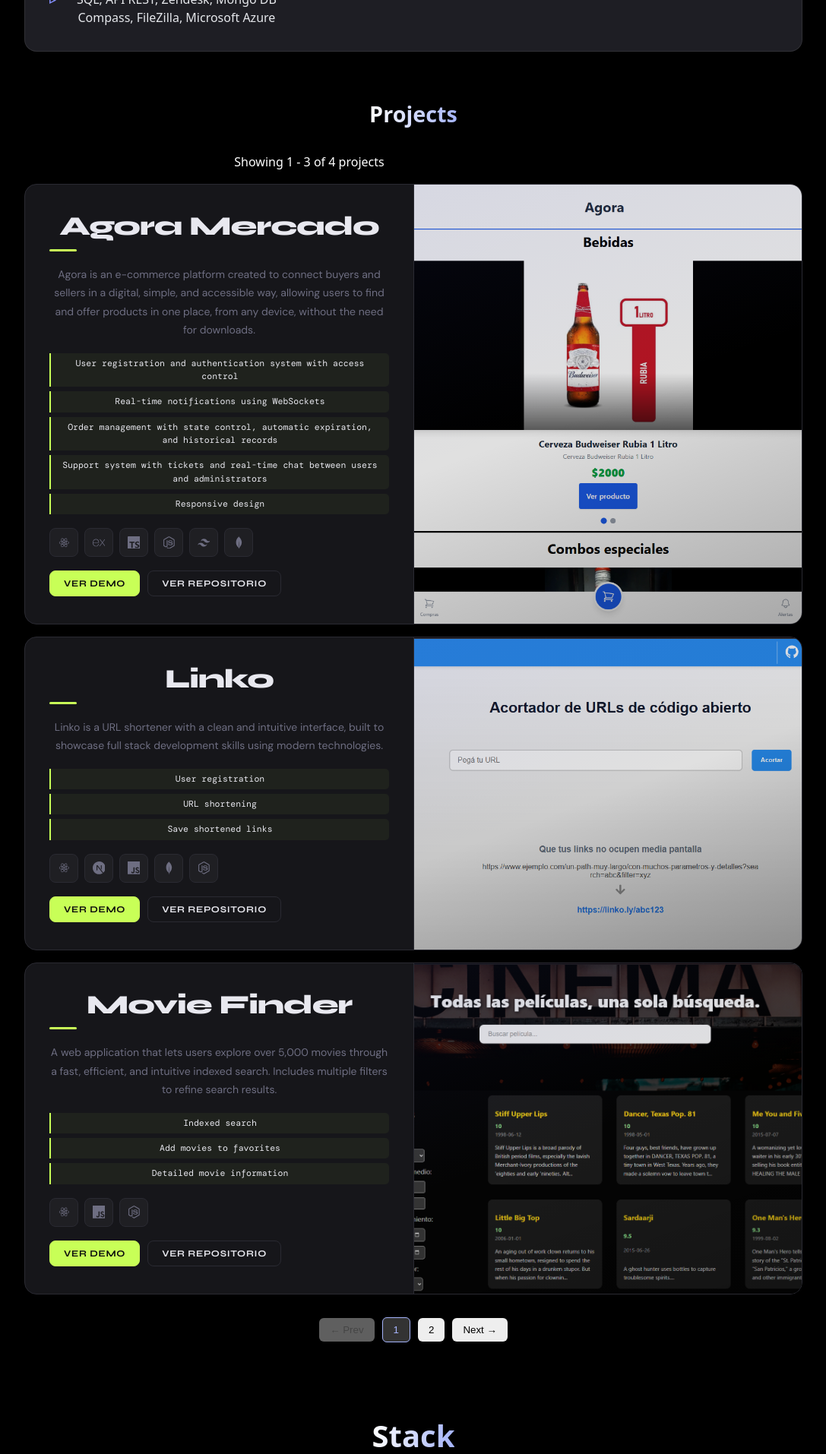
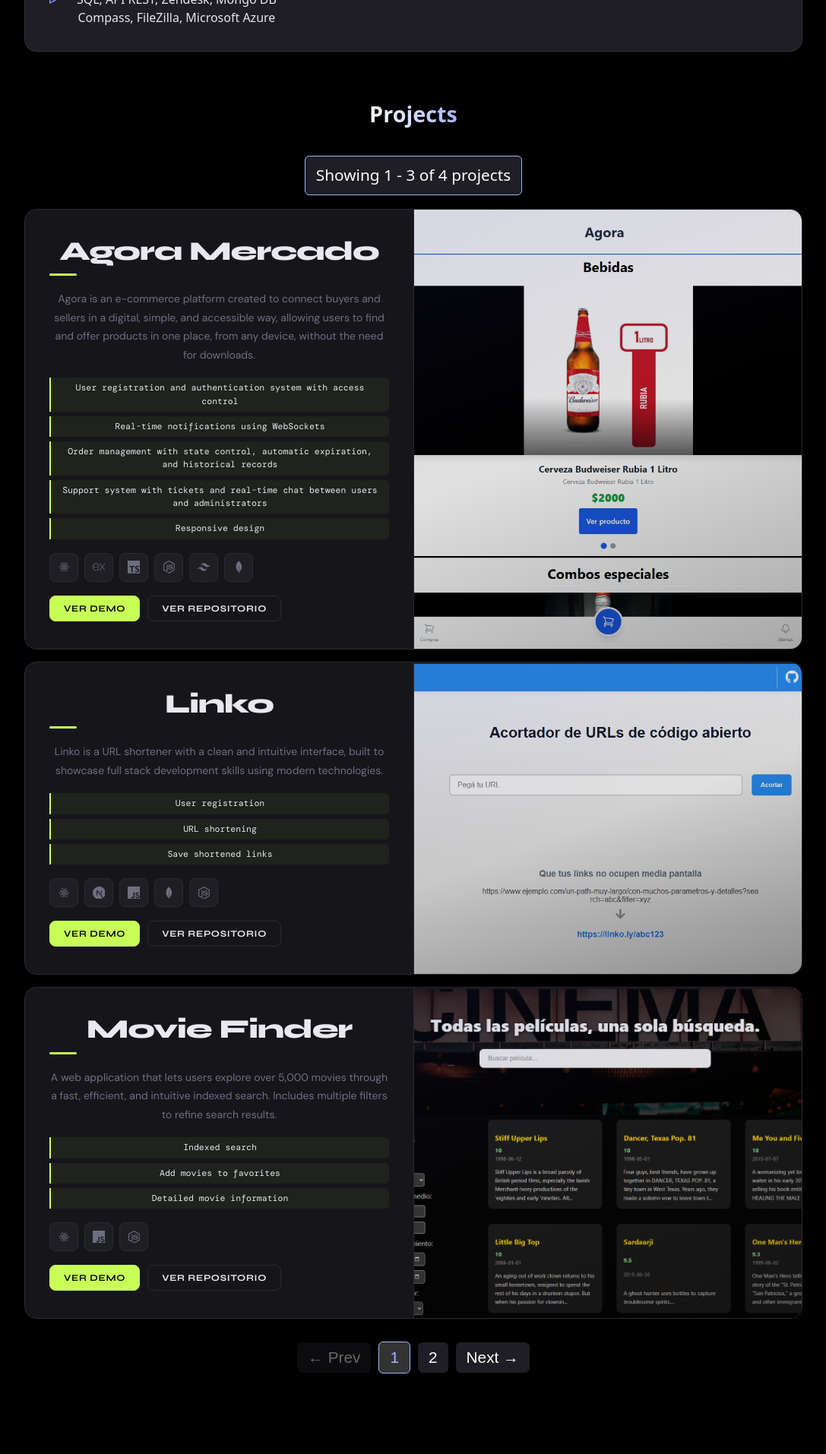
Before and after one commit to JoaquinGabriel17/portfolio-react, a Next.js app: page / in a window 1280 px wide. Shown: the part 1480-3394 px from the top of the page at 76% size, without its empty margins (96-1183 px from the left). Built offline with nearby package versions, Linux system fonts and the light colour scheme.

Commit message:
cambio en estilos del paginado

```diff
--- a/src/components/projects/Project.js
+++ b/src/components/projects/Project.js
@@ -49,9 +49,9 @@ const goToNext = () => {
         {lang === "es" ? "Proyectos" : "Projects"}
       </h1>
 
-      { lang === "es" ? <p>Mostrando {indexOfFirst + 1} - {Math.min(indexOfLast, ProjectsInfo?.length || 0)} de {ProjectsInfo?.length || 0} proyectos</p> :
+      { lang === "es" ? <p className={styles.paginationInfo}>Mostrando {indexOfFirst + 1} - {Math.min(indexOfLast, ProjectsInfo?.length || 0)} de {ProjectsInfo?.length || 0} proyectos</p> :
 
-      <p>Showing {indexOfFirst + 1} - {Math.min(indexOfLast, ProjectsInfo?.length || 0)} of {ProjectsInfo?.length || 0} projects</p>
+      <p className={styles.paginationInfo}>Showing {indexOfFirst + 1} - {Math.min(indexOfLast, ProjectsInfo?.length || 0)} of {ProjectsInfo?.length || 0} projects</p>
       }
 
       <div className={styles.projectCardContainer}>
--- a/src/components/projects/Project.module.css
+++ b/src/components/projects/Project.module.css
@@ -23,13 +23,16 @@
   border-radius: 6px;
   border: none;
   cursor: pointer;
-  background: #eee;
+  background: #1e1e24;
+  color: white;
+  font-size: 1.3rem;
   transition: 0.2s;
 }
 
 .pageButton:hover,
 .navButton:hover {
-  background: #ddd;
+  background: #383844;
+  color: #a5b4fc;
 }
 
 .activePage {
@@ -48,3 +51,19 @@
   opacity: 0.4;
   cursor: not-allowed;
 }
+.paginationInfo{
+  font-size: 1.3rem;
+  color: white;
+  padding: 8px 14px;
+  background: #1e1e24;
+  border-radius: 6px;
+  border: 1px solid #a5b4fc;
+  margin-bottom: 10px;
+  width: fit-content;
+}
+
+.projectContainer{
+  display: flex;
+  flex-direction: column;
+  align-items: center;
+}
```
